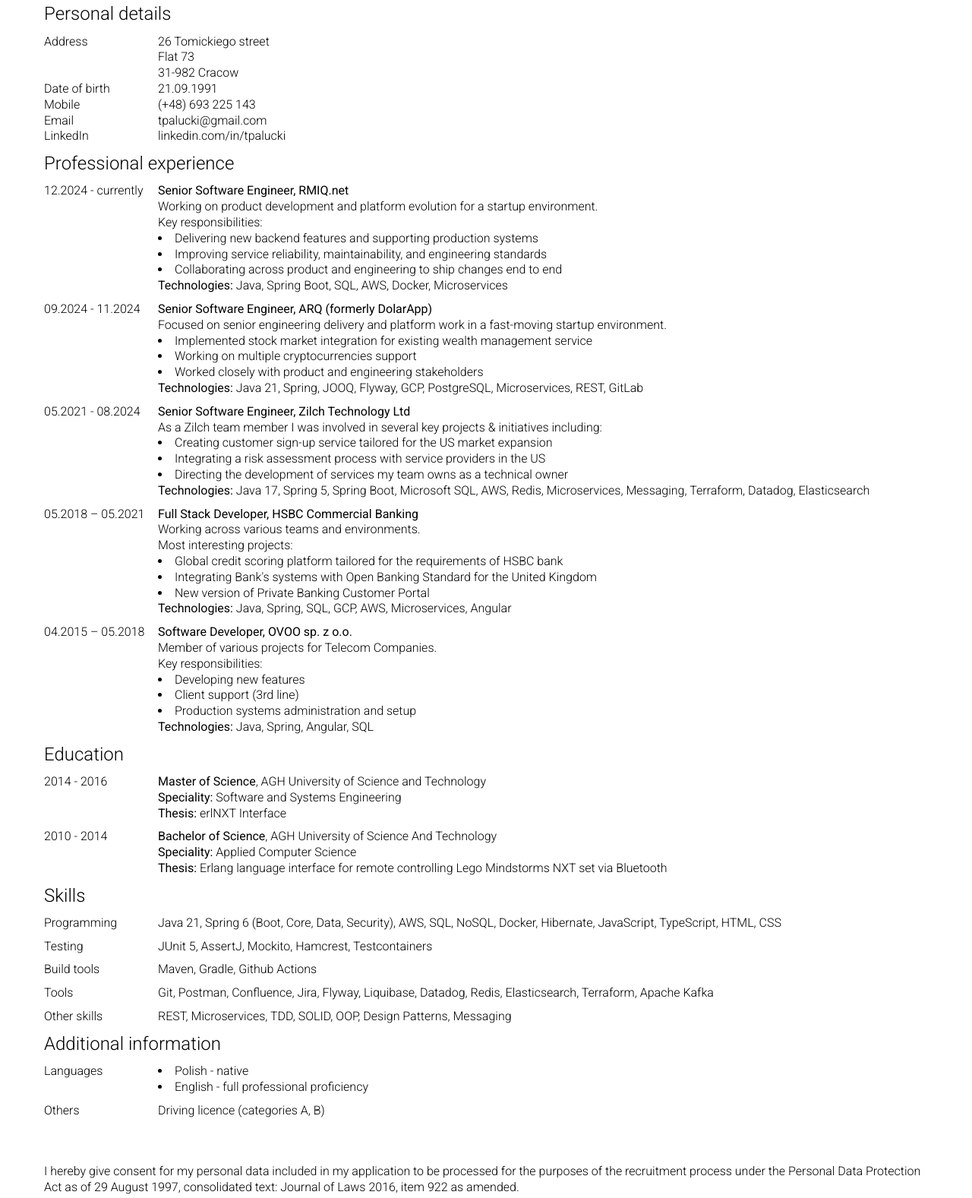
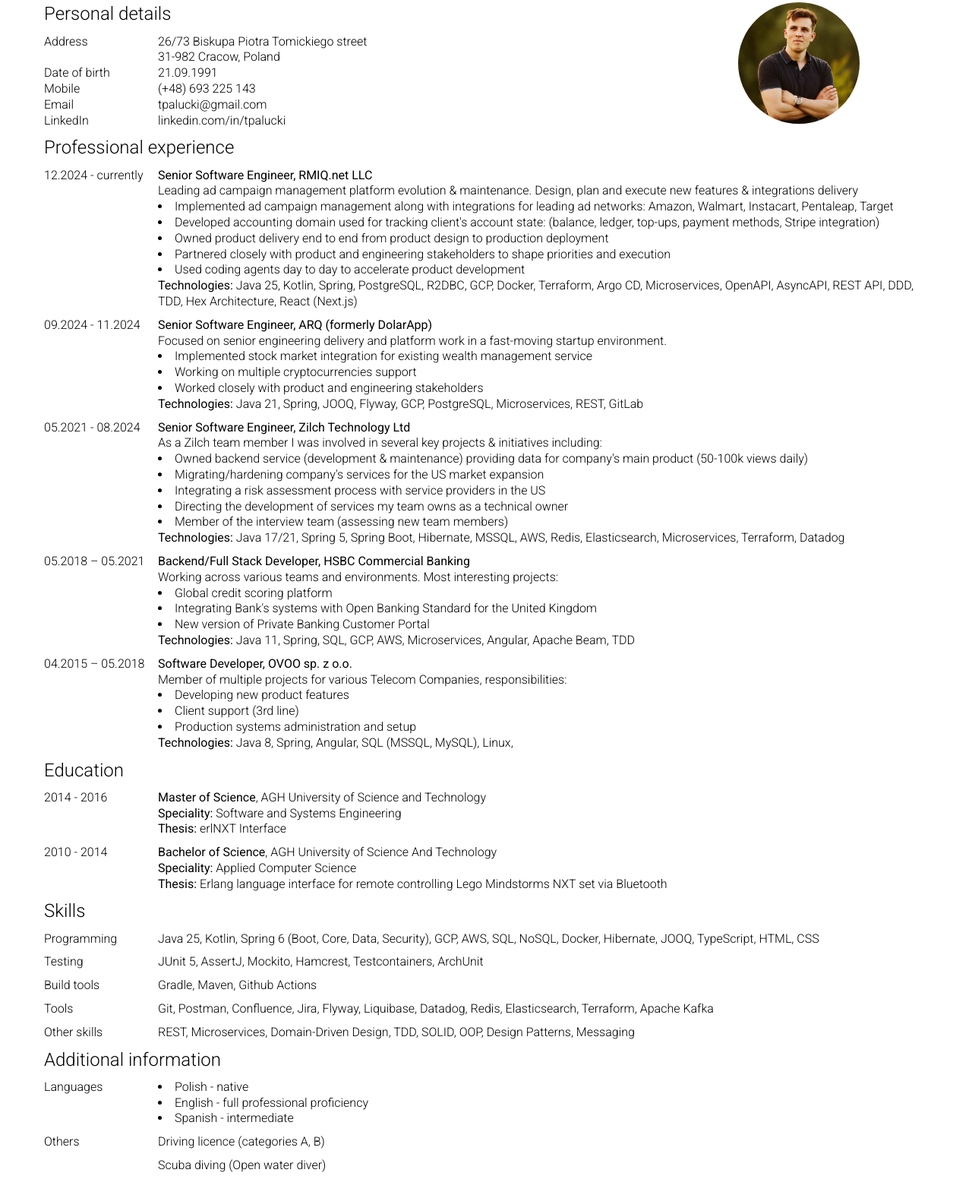
Before and after one commit to tpalucki/cv, a website: page src/public/index.html in a window 1280 px wide. Shown: the part 89-1666 px from the top of the page at 76% size. Drawn offline with Linux system fonts and the light colour scheme.

Commit message:
feat: Skill updates

```diff
--- a/src/public/index.html
+++ b/src/public/index.html
@@ -23,11 +23,10 @@
 <section class="container">
     <h2 class="item-a-b">Personal details</h2>
     <div class="item-a">Address</div>
-        <div class="item-b">26 Tomickiego street<br>
-                            Flat 73<br>
-                            31-982 Cracow
+    <div class="item-b">26/73 Biskupa Piotra Tomickiego street<br>
+        31-982 Cracow, Poland
     </div>
-<!--        <img class="item-c img-rounded" src="resources/avatar.jpeg">-->
+    <img class="item-c img-rounded" src="resources/avatar.jpeg" alt="avatar">
     <div class="item-a">Date of birth</div>
     <div class="item-b">21.09.1991</div>
     <div class="item-a">Mobile</div>
@@ -35,22 +34,25 @@
     <div class="item-a">Email</div>
     <div class="item-b"><a href="mailto: tpalucki@gmail.com">tpalucki@gmail.com</a></div>
     <div class="item-a">LinkedIn</div>
-        <div class="item-b section-description"><a href="https://www.linkedin.com/in/tpalucki">linkedin.com/in/tpalucki</a></div>
+    <div class="item-b section-description"><a href="https://www.linkedin.com/in/tpalucki">linkedin.com/in/tpalucki</a>
+    </div>
 </section>
 
 <section class="container">
     <h2 class="item-a-b">Professional experience</h2>
     <div class="item-a">12.2024 - currently</div>
     <div class="item-b-c section-description">
-            <b>Senior Software Engineer, RMIQ.net</b><br>
-            Working on product development and platform evolution for a startup environment.<br>
-            Key responsibilities:
+        <b>Senior Software Engineer, RMIQ.net LLC</b><br>
+        Leading ad campaign management platform evolution & maintenance. Design, plan and execute new features & integrations delivery<br>
         <ul>
-                <li>Delivering new backend features and supporting production systems</li>
-                <li>Improving service reliability, maintainability, and engineering standards</li>
-                <li>Collaborating across product and engineering to ship changes end to end</li>
+            <li>Implemented ad campaign management along with integrations for leading ad networks: Amazon, Walmart, Instacart, Pentaleap, Target</li>
+            <li>Developed accounting domain used for tracking client's account state: (balance, ledger, top-ups, payment methods, Stripe integration)
+            <li>Owned product delivery end to end from product design to production deployment</li>
+            <li>Partnered closely with product and engineering stakeholders to shape priorities and execution</li>
+            <li>Used coding agents day to day to accelerate product development</li>
         </ul>
-            <b>Technologies:</b> Java, Spring Boot, SQL, AWS, Docker, Microservices
+        <b>Technologies:</b> Java 25, Kotlin, Spring, PostgreSQL, R2DBC, GCP, Docker, Terraform, Argo CD, Microservices,
+        OpenAPI, AsyncAPI, REST API, DDD, TDD, Hex Architecture, React (Next.js)
     </div>
     <div class="item-a">09.2024 - 11.2024</div>
     <div class="item-b-c section-description">
@@ -68,35 +70,37 @@
         <b>Senior Software Engineer, Zilch Technology Ltd</b><br>
         As a Zilch team member I was involved in several key projects & initiatives including:
         <ul>
-                <li>Creating customer sign-up service tailored for the US market expansion</li>
+            <li>Owned backend service (development & maintenance) providing data for company's main product (50-100k views daily)</li>
+            <li>Migrating/hardening company's services for the US market expansion</li>
             <li>Integrating a risk assessment process with service providers in the US</li>
             <li>Directing the development of services my team owns as a technical owner</li>
+            <li>Member of the interview team (assessing new team members)</li>
         </ul>
-            <b>Technologies:</b> Java 17, Spring 5, Spring Boot, Microsoft SQL, AWS, Redis, Microservices, Messaging, Terraform, Datadog, Elasticsearch
+        <b>Technologies:</b> Java 17/21, Spring 5, Spring Boot, Hibernate, MSSQL, AWS, Redis, Elasticsearch,
+        Microservices,
+        Terraform, Datadog
     </div>
     <div class="item-a">05.2018 – 05.2021</div>
     <div class="item-b-c section-description">
-            <b>Full Stack Developer, HSBC Commercial Banking</b><br>
-            Working across various teams and environments.<br>
-            Most interesting projects:
+        <b>Backend/Full Stack Developer, HSBC Commercial Banking</b><br>
+        Working across various teams and environments. Most interesting projects:<br>
         <ul>
-                <li>Global credit scoring platform tailored for the requirements of HSBC bank</li>
+            <li>Global credit scoring platform</li>
             <li>Integrating Bank's systems with Open Banking Standard for the United Kingdom</li>
             <li>New version of Private Banking Customer Portal</li>
         </ul>
-            <b>Technologies:</b> Java, Spring, SQL, GCP, AWS, Microservices, Angular
+        <b>Technologies:</b> Java 11, Spring, SQL, GCP, AWS, Microservices, Angular, Apache Beam, TDD
     </div>
     <div class="item-a">04.2015 – 05.2018</div>
     <div class="item-b-c section-description">
         <b>Software Developer, OVOO sp. z o.o.</b><br>
-            Member of various projects for Telecom Companies.<br>
-            Key responsibilities:
+        Member of multiple projects for various Telecom Companies, responsibilities:<br>
         <ul>
-                <li>Developing new features</li>
+            <li>Developing new product features</li>
             <li>Client support (3rd line)</li>
             <li>Production systems administration and setup</li>
         </ul>
-            <b>Technologies:</b> Java, Spring, Angular, SQL
+        <b>Technologies:</b> Java 8, Spring, Angular, SQL (MSSQL, MySQL), Linux,
     </div>
 </section>
 
@@ -121,15 +125,19 @@
 <section class="container">
     <h2 class="item-a-b">Skills</h2>
     <div class="item-a">Programming</div>
-        <div class="item-b-c section-description">Java 21, Spring 6 (Boot, Core, Data, Security), AWS, SQL, NoSQL, Docker, Hibernate, JavaScript, TypeScript, HTML, CSS</div>
+    <div class="item-b-c section-description">Java 25, Kotlin, Spring 6 (Boot, Core, Data, Security), GCP, AWS, SQL,
+        NoSQL, Docker, Hibernate, JOOQ, TypeScript, HTML, CSS
+    </div>
     <div class="item-a">Testing</div>
-        <div class="item-b-c section-description">JUnit 5, AssertJ, Mockito, Hamcrest, Testcontainers</div>
+    <div class="item-b-c section-description">JUnit 5, AssertJ, Mockito, Hamcrest, Testcontainers, ArchUnit</div>
     <div class="item-a">Build tools</div>
-        <div class="item-b-c section-description">Maven, Gradle, Github Actions</div>
+    <div class="item-b-c section-description">Gradle, Maven, Github Actions</div>
     <div class="item-a">Tools</div>
-        <div class="item-b-c section-description">Git, Postman, Confluence, Jira, Flyway, Liquibase, Datadog, Redis, Elasticsearch, Terraform, Apache Kafka</div>
+    <div class="item-b-c section-description">Git, Postman, Confluence, Jira, Flyway, Liquibase, Datadog, Redis,
+        Elasticsearch, Terraform, Apache Kafka
+    </div>
     <div class="item-a">Other skills</div>
-        <div class="item-b-c section-description">REST, Microservices, TDD, SOLID, OOP, Design Patterns, Messaging</div>
+    <div class="item-b-c section-description">REST, Microservices, Domain-Driven Design, TDD, SOLID, OOP, Design Patterns, Messaging</div>
 </section>
 
 <section class="container">
@@ -139,10 +147,12 @@
         <ul>
             <li>Polish - native</li>
             <li>English - full professional proficiency</li>
+            <li>Spanish - intermediate</li>
         </ul>
     </div>
     <div class="item-a">Others</div>
     <div class="item-b-c section-description">Driving licence (categories A, B)</div>
+    <div class="item-b-c section-description">Scuba diving (Open water diver)</div>
 </section>
 
 <section class="container height-max"></section>
```
Lines whose indentation alone changed are shown as unchanged.
